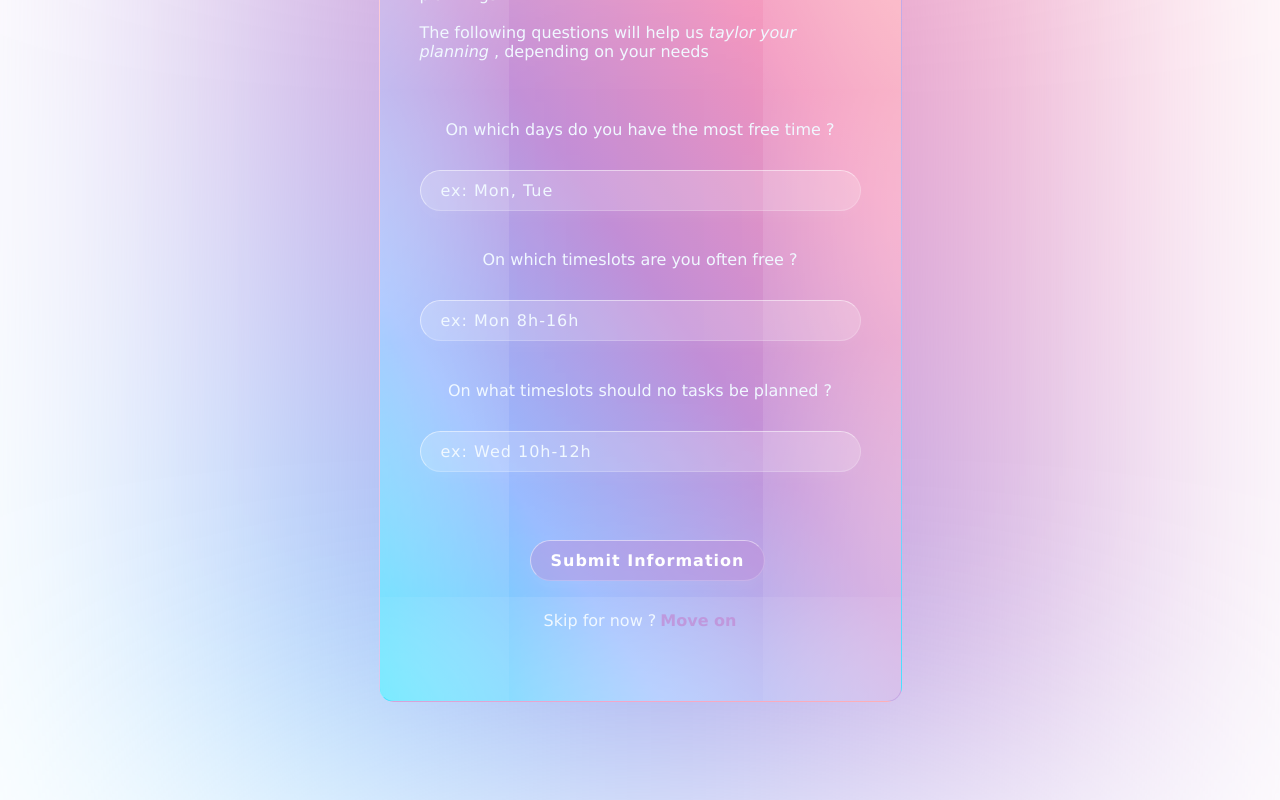
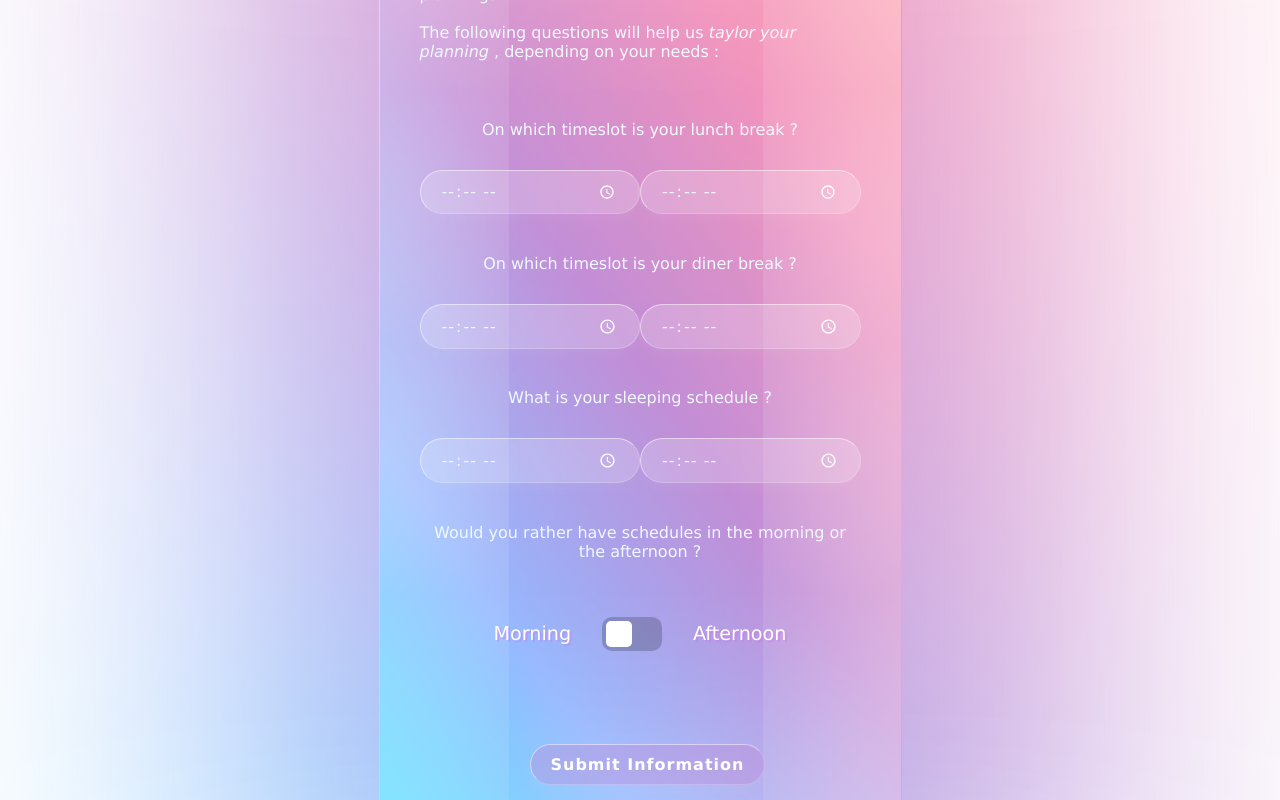
Before and after one commit to TrinityPower2/Front-end, a Vue app: page /entry-form1-page in a window 1280 px wide. Shown: the part 420-1220 px from the top of the page. Built offline with nearby package versions, Linux system fonts and the light colour scheme; what v-scroll-lock would draw is missing.

Commit message:
form copy

```diff
--- a/src/views/EntryForm copy.vue
+++ b/src/views/EntryForm copy.vue
@@ -11,9 +11,9 @@
                     <div class="Form-banner-container">
                         <div class="loginForm">
                             <h2>Your Preferences</h2>
-                            <p class="Form-presentation"> <br> TimeToDo depends on an <i class="fa fa-bold" aria-hidden="true">algorithm</i>  to optimize your plannings. <br><br> The following questions will help us <i class="fa fa-bold" aria-hidden="true">taylor your planning</i> , depending on your needs <br><br></p>
+                            <p class="Form-presentation"> <br> TimeToDo depends on an <i class="fa fa-bold" aria-hidden="true">algorithm</i>  to optimize your plannings. <br><br> The following questions will help us <i class="fa fa-bold" aria-hidden="true">taylor your planning</i> , depending on your needs :<br><br></p>
                             <form action="#" method="post">
-                                <p class="Form-question">On which days do you have the most free time ?</p>
+                                <p class="Form-question">On which timeslot is your lunch break ?</p>
                                 <input type="hidden" name="nbquestion" style="display: none"
                                     value="<?php echo $row['nbquestion']; ?>" />
 
@@ -26,15 +26,27 @@
                                 <input type="hidden" name="level" style="display: none"
                                     value="<?php echo $row['level']?>" />
                                 <div class="loginInputBox">
-                                    <input type="text" name="txtNbQuestion" value="ex: Mon, Tue" />
+                                    <input type="time" step="900" name="txtQuestion" style="width:50%;"/>
+                                    <input type="time" step="900" name="txtQuestion" style="width:50%"/>
                                 </div>
-                                <p class="Form-question">On which timeslots are you often free ?</p>
+                                <p class="Form-question">On which timeslot is your diner break ?</p>
                                 <div class="loginInputBox">
-                                    <input type="text" name="txtQuestion" value="ex: Mon 8h-16h" />
+                                    <input type="time" step="900" name="txtQuestion" style="width:50%"/>
+                                    <input type="time" step="900" name="txtQuestion" style="width:50%"/>
                                 </div>
-                                <p class="Form-question">On what timeslots should no tasks be planned ?</p>
+                                <p class="Form-question">What is your sleeping schedule ?</p>
                                 <div class="loginInputBox">
-                                    <input type="text" name="txtAnswer" value="ex: Wed 10h-12h" />
+                                    <input type="time" step="900" name="txtQuestion" style="width:50%"/>
+                                    <input type="time" step="900" name="txtQuestion" style="width:50%"/>
+                                </div>
+                                <p class="Form-question">Would you rather have schedules in the morning or the afternoon ?</p>
+                                <div class="Switch-container">
+                                    <p class="Switch-label">Morning</p>
+                                    <label class="switch">
+                                        <input type="checkbox">
+                                        <span class="slider"></span>
+                                    </label>
+                                    <p class="Switch-label">Afternoon</p>
                                 </div>
                                 <!-- <div class="loginInputBox">
                                     <input type="text" name="txtCategory" value="<?php echo $row['category']?>" />
```
